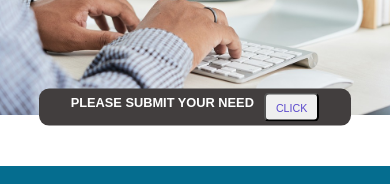
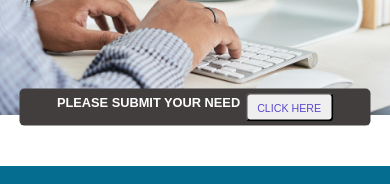
Before and after one commit to Sparkware24/sparkware, a plain HTML site: page index.html in a window 390 px wide. Shown: the part 273-457 px from the top of the page. Drawn offline with Linux system fonts and the light colour scheme.

Commit message:
style changes

```diff
--- a/css/styles_home.css
+++ b/css/styles_home.css
@@ -47,7 +47,7 @@
 .home_bottom {
   display: flex;
   flex-direction: row;
-  gap: 10px;
+  gap: 50px;
   position: absolute;
   top: 85%;
   left: 50%;
@@ -55,9 +55,9 @@
   color: white;
   text-align: center;
   background-color: rgb(66, 62, 62);
-  width: 80%;
-  padding: 1% 0%;
-  border-radius: 10px;
+  width: 50%;
+  padding: 1% 1%;
+  border-radius: 5px;
   justify-content: center;
 }
 
@@ -106,6 +106,8 @@
 
   .home_bottom {
     top: 65%;
+    width: 80%;
+    gap: 10px;
   }
 
   .dot {
@@ -130,6 +132,8 @@
 
   .home_bottom {
     top: 45%;
+    width: 90%;
+    gap: 5px;
   }
 
   .home_bottom h3 {
--- a/index.html
+++ b/index.html
@@ -85,7 +85,7 @@
       </div>
       <div class="home_bottom">
         <h3>PLEASE SUBMIT YOUR NEED</h3>
-        <button class="inqury_btn"><a href="#contact_form">CLICK</a></button>
+        <button class="inqury_btn"><a href="#contact_form">CLICK HERE</a></button>
       </div>
       <br />
       <br />
```
